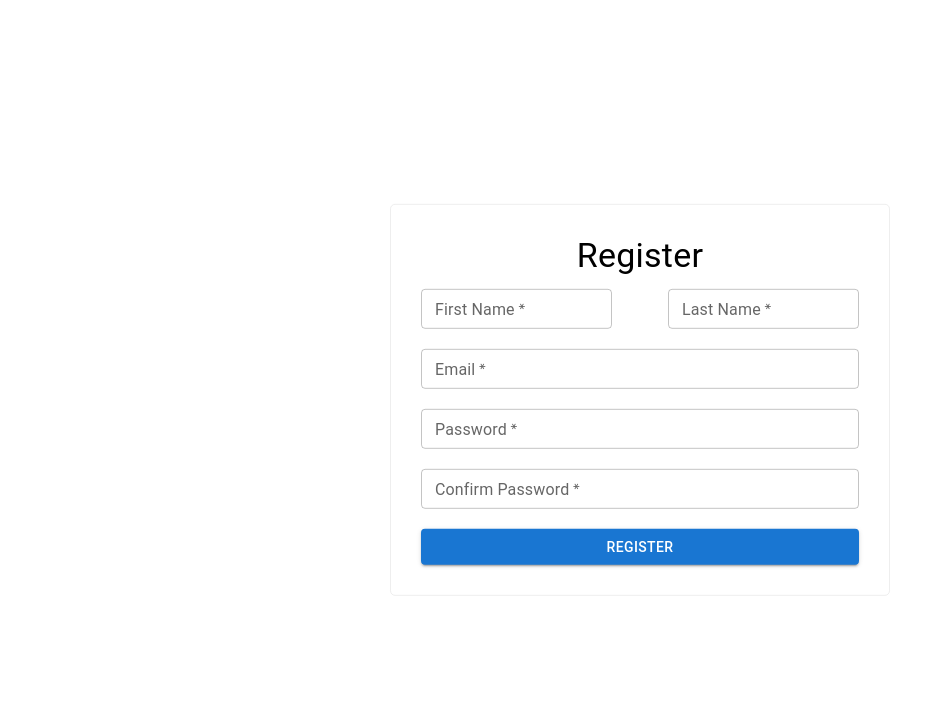
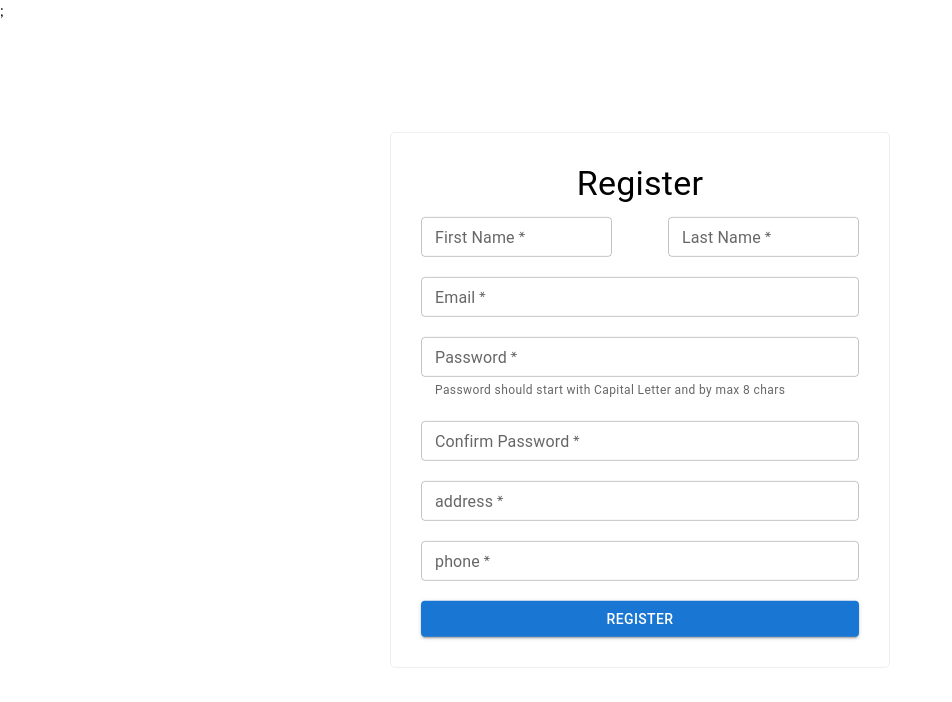
Before and after one commit to Houda-Farrag/MOTORENT, a React (Vite) app: page /register in a window 1280 px wide. Shown: the top 702 px of the page, without its empty margins (0-952 px from the left). Built offline with nearby package versions, Linux system fonts and the light colour scheme.

Commit message:
add- signUp functionality

```diff
--- a/package.json
+++ b/package.json
@@ -14,10 +14,14 @@
     "@emotion/styled": "^11.11.0",
     "@mui/icons-material": "^5.15.11",
     "@mui/material": "^5.15.11",
+    "@tanstack/react-query": "^4.36.1",
+    "@tanstack/react-query-devtools": "^4.36.1",
+    "axios": "^1.6.7",
     "eslint-config-react-app": "^7.0.1",
     "react": "^18.2.0",
     "react-dom": "^18.2.0",
     "react-hook-form": "^7.51.0",
+    "react-hot-toast": "^2.4.1",
     "react-router-dom": "^6.22.2",
     "vite-plugin-eslint": "^1.8.1"
   },
--- a/src/App.jsx
+++ b/src/App.jsx
@@ -3,6 +3,9 @@ import Register from "../src/pages/Register";
 import Home from "./pages/Home/Home";
 import Login from "./pages/Login/Login";
 import CarCard from "./components/CarCard/CarCard";
+import { QueryClient, QueryClientProvider } from "@tanstack/react-query";
+import { ReactQueryDevtools } from "@tanstack/react-query-devtools";
+import { Toaster } from "react-hot-toast";
 
 const router = createBrowserRouter([
   {
@@ -23,8 +26,41 @@ const router = createBrowserRouter([
   },
 ]);
 
+const queryClient = new QueryClient({
+  defaultOptions: {
+    queries: {
+      staleTime: 60 * 1000,
+    },
+  },
+});
+
 function App() {
-  return <RouterProvider router={router}></RouterProvider>;
+  return (
+    <QueryClientProvider client={queryClient}>
+      <ReactQueryDevtools initialIsOpen={false} />
+      <Toaster
+        position="top-center"
+        gutter={12}
+        containerStyle={{ margin: "8px" }}
+        toastOptions={{
+          success: {
+            duration: 5000,
+          },
+          error: {
+            duration: 5000,
+          },
+          style: {
+            fontSize: "16px",
+            maxWidth: "500px",
+            padding: "16px 24px",
+            backgroundColor: "var(--color-grey-0)",
+            color: "var(--color-grey-700)",
+          },
+        }}
+      />
+      <RouterProvider router={router}></RouterProvider>;
+    </QueryClientProvider>
+  );
 }
 
 export default App;
--- /dev/null
+++ b/src/pages/Auth/useSignup.js
@@ -0,0 +1,28 @@
+import { useMutation } from "@tanstack/react-query";
+import { toast } from "react-hot-toast";
+import { signup as signupApi } from "../../service/userApi";
+import { useNavigate } from "react-router-dom";
+
+export function useSignup() {
+  const navigate = useNavigate();
+  const {
+    mutate: signup,
+    isLoading,
+    data,
+    isError,
+  } = useMutation({
+    mutationFn: signupApi,
+    onSuccess: (user) => {
+      toast.success(
+        "Account successfully created! Please verify the new account from the user's email address."
+      );
+      navigate("/login");
+    },
+    onError: () => {
+      toast.error("Sign up is not possible , please try agian later");
+      console.log(isError);
+    },
+  });
+
+  return { signup, isLoading, data };
+}
--- a/src/pages/Login/Login.jsx
+++ b/src/pages/Login/Login.jsx
@@ -34,7 +34,11 @@ function Login() {
       <Typography variant="h4" textAlign="center" gutterBottom>
         Login
       </Typography>
-      <Stack>
+      <Stack
+        sx={{
+          marginBottom: "20px",
+        }}
+      >
         <TextField
           gutterBottom
           required
--- a/src/pages/Register.jsx
+++ b/src/pages/Register.jsx
@@ -1,17 +1,20 @@
 import { useForm } from "react-hook-form";
 import { Box, Stack, TextField, Button, Typography } from "@mui/material";
+import { useSignup } from "./Auth/useSignup";
 
-const emailRegex = /^w+@[a-zA-Z_]+?.[a-zA-Z]{2,3}$/gi;
-const passwordRegex = /^(?=.*[A-Za-z])(?=.*d)[A-Za-zd]{8,}$/gi;
+const emailRegex = /^[a-zA-Z0-9._%+-]+@[a-zA-Z0-9.-]+\.[a-zA-Z]{2,}$/gi;
+const passwordRegex = /^[A-Z][a-z0-9]{3,}$/gi;
 
 function Register() {
-  const { register, getValues, handleSubmit, formState } = useForm();
+  const { signup, isLoading } = useSignup();
+  const { register, getValues, handleSubmit, formState } = useForm({
+    mode: "onChange",
+  });
   const { errors } = formState;
 
-  function submit(data) {
-    console.log(data);
+  function submit(values) {
+    signup(values);
   }
-
   function onError(errors) {
     console.log(errors);
   }
@@ -44,27 +47,27 @@ function Register() {
         <TextField
           required
           size="small"
-          id="firstname"
+          id="firstName"
           label="First Name"
-          {...register("firstname", {
+          {...register("firstName", {
             required: "First Name is Required",
             minLength: {
               value: 3,
               message: "At least 3 chars",
             },
           })}
-          error={errors?.firstname?.message}
+          error={errors?.firstName?.message}
           helperText={
-            !errors?.firstname?.message ? "" : errors?.firstname?.message
+            !errors?.firstName?.message ? "" : errors?.firstName?.message
           }
         />
 
         <TextField
           required
           size="small"
-          id="lastname"
+          id="lastName"
           label="Last Name"
-          {...register("lastname", {
+          {...register("lastName", {
             required: "Last Name is Required",
             minLength: {
               value: 3,
@@ -89,9 +92,10 @@ function Register() {
           label="Email"
           {...register("email", {
             required: "Email is Required",
-            validate: (value) =>
-              value.toLowerCase().match(emailRegex) ||
-              "Please Enter a valid Email",
+            pattern: {
+              value: emailRegex,
+              message: "Please Enter a Valid Email",
+            },
           })}
           error={errors?.email?.message}
           helperText={!errors?.email?.message ? "" : errors?.email?.message}
@@ -110,13 +114,16 @@ function Register() {
           type="password"
           {...register("password", {
             required: "Password is Required",
-            validate: (value) =>
-              value.toLowerCase().match(passwordRegex) ||
-              "Please Enter a valid Password",
+            pattern: {
+              value: passwordRegex,
+              message: "Please Enter a Valid Password",
+            },
           })}
           error={errors?.password?.message}
           helperText={
-            !errors?.password?.message ? "" : errors?.password?.message
+            !errors?.password?.message
+              ? "Password should start with Capital Letter and by max 8 chars"
+              : errors?.password?.message
           }
         />
       </Stack>
@@ -128,24 +135,60 @@ function Register() {
         <TextField
           required
           size="small"
-          id="confirmpassword"
+          id="passwordConfirm"
           label="Confirm Password"
           type="password"
-          {...register("confirmpassword", {
+          {...register("passwordConfirm", {
             required: "Password is Required",
             validate: (value) =>
               value === getValues().password || "Passwords do not match",
           })}
-          error={errors?.confirmpassword?.message}
+          error={errors?.passwordConfirm?.message}
           helperText={
-            !errors?.confirmpassword?.message
+            !errors?.passwordConfirm?.message
               ? ""
-              : errors?.confirmpassword?.message
+              : errors?.passwordConfirm?.message
           }
         />
       </Stack>
+      <Stack
+        sx={{
+          marginBottom: "20px",
+        }}
+      >
+        <TextField
+          required
+          size="small"
+          id="address"
+          label="address"
+          type="text"
+          {...register("address", {
+            required: "address is Required",
+          })}
+          error={errors?.address?.message}
+          helperText={!errors?.address?.message ? "" : errors?.address?.message}
+        />
+      </Stack>
+      <Stack
+        sx={{
+          marginBottom: "20px",
+        }}
+      >
+        <TextField
+          required
+          size="small"
+          id="phone"
+          label="phone"
+          type="text"
+          {...register("phone", {
+            required: "phone is Required",
+          })}
+          error={errors?.phone?.message}
+          helperText={!errors?.phone?.message ? "" : errors?.phone?.message}
+        />
+      </Stack>
       <Stack>
-        <Button type="submit" variant="contained">
+        <Button type="submit" variant="contained" disabled={isLoading}>
           Register
         </Button>
       </Stack>
--- /dev/null
+++ b/src/service/userApi.js
@@ -0,0 +1,12 @@
+import axios from "axios";
+
+export async function signup(values) {
+  const { error, data } = await axios.post(
+    "http://localhost:3000/api/v1/users/signup",
+    values
+  );
+
+  if (error) return error;
+
+  return data;
+}
```
Also changed, not shown: 1 other file (tests, documents, lock files or other folders).
